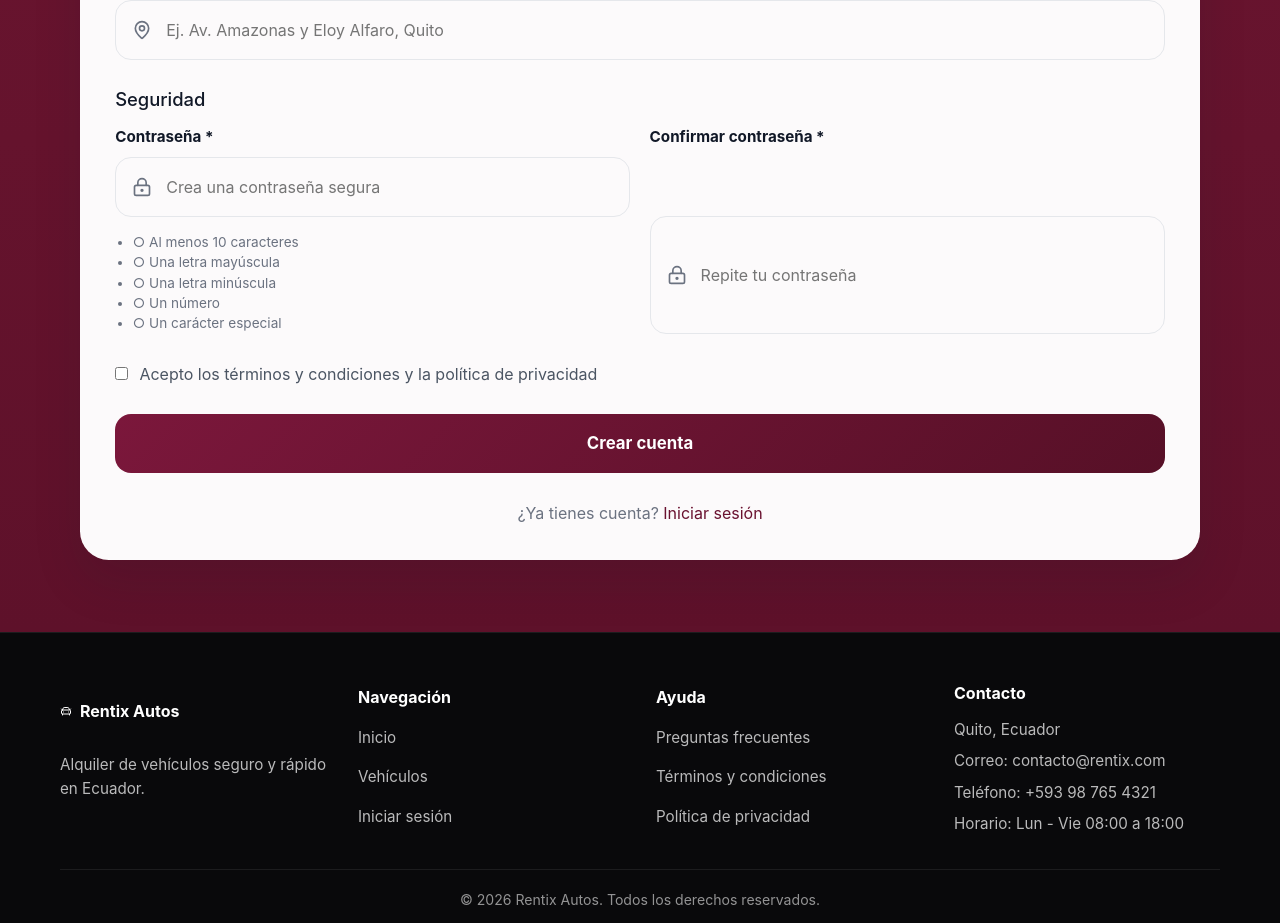
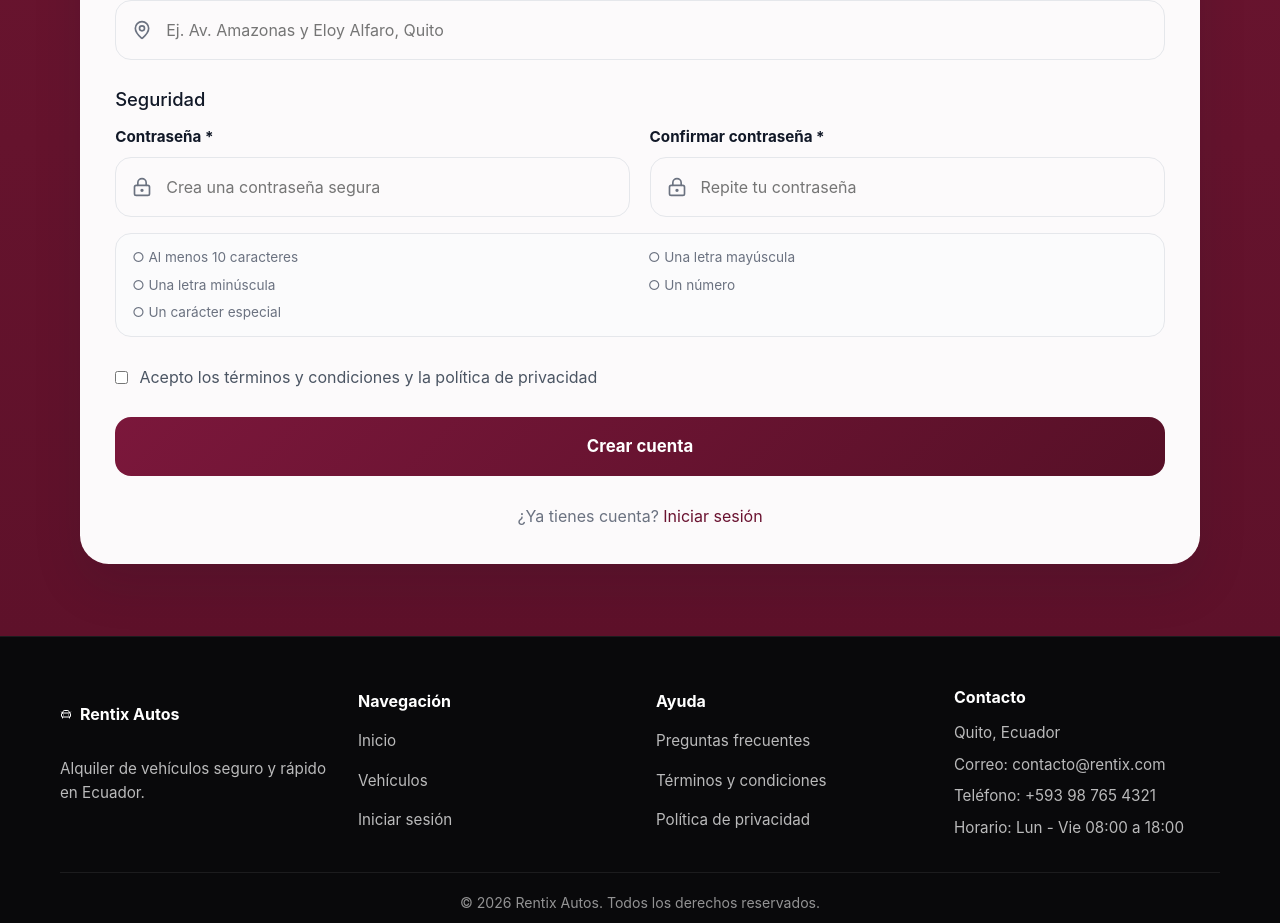
Before and after one commit to Katherine171012/Alquiler-Rentix, a Vue app: page /registro in a window 1280 px wide. Shown: the part 934-1857 px from the top of the page. Built offline with nearby package versions, Linux system fonts and the light colour scheme.

Commit message:
Mejorar alineacion de seguridad en registro.
Co-authored-by: Cursor <cursoragent@cursor.com>

```diff
--- a/src/modules/auth/views/RegisterView.vue
+++ b/src/modules/auth/views/RegisterView.vue
@@ -209,7 +209,7 @@ async function onSubmit() {
 
         <section class="register-section">
           <h2>Seguridad</h2>
-          <div class="register-grid">
+          <div class="register-grid register-grid--security">
             <label class="register-field">
               <span>Contraseña *</span>
               <div class="register-input">
@@ -222,15 +222,6 @@ async function onSubmit() {
                   @input="passwordRules = getPasswordRulesStatus(form.password)"
                 />
               </div>
-              <ul class="register-password-rules">
-                <li
-                  v-for="rule in passwordRules"
-                  :key="rule.id"
-                  :class="{ 'register-password-rules__ok': rule.met }"
-                >
-                  {{ rule.met ? '✓' : '○' }} {{ rule.label }}
-                </li>
-              </ul>
             </label>
 
             <label class="register-field">
@@ -245,6 +236,16 @@ async function onSubmit() {
                 />
               </div>
             </label>
+
+            <ul class="register-password-rules">
+              <li
+                v-for="rule in passwordRules"
+                :key="rule.id"
+                :class="{ 'register-password-rules__ok': rule.met }"
+              >
+                {{ rule.met ? '✓' : '○' }} {{ rule.label }}
+              </li>
+            </ul>
           </div>
         </section>
 
@@ -345,6 +346,10 @@ async function onSubmit() {
   gap: 1.2rem;
 }
 
+.register-grid--security {
+  align-items: start;
+}
+
 .register-field {
   display: grid;
   gap: 0.55rem;
@@ -423,10 +428,24 @@ async function onSubmit() {
 }
 
 .register-password-rules {
-  margin: 0.35rem 0 0;
-  padding-left: 1.1rem;
+  grid-column: 1 / -1;
+  display: grid;
+  grid-template-columns: repeat(2, minmax(0, 1fr));
+  gap: 0.45rem 1rem;
+  margin: -0.25rem 0 0;
+  padding: 0.85rem 1rem;
+  list-style: none;
+  border: 1px solid var(--color-border);
+  border-radius: 1rem;
+  background: var(--color-surface-muted);
   font-size: 0.85rem;
   color: var(--color-text-muted);
+}
+
+.register-password-rules li {
+  display: flex;
+  align-items: center;
+  gap: 0.35rem;
 }
 
 .register-password-rules__ok {
@@ -442,5 +461,9 @@ async function onSubmit() {
   .register-grid {
     grid-template-columns: 1fr;
   }
+
+  .register-password-rules {
+    grid-template-columns: 1fr;
+  }
 }
 </style>
```
